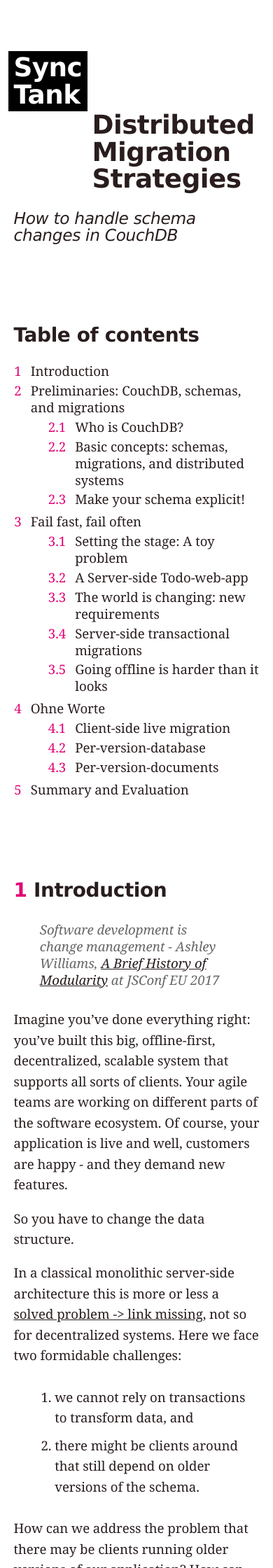
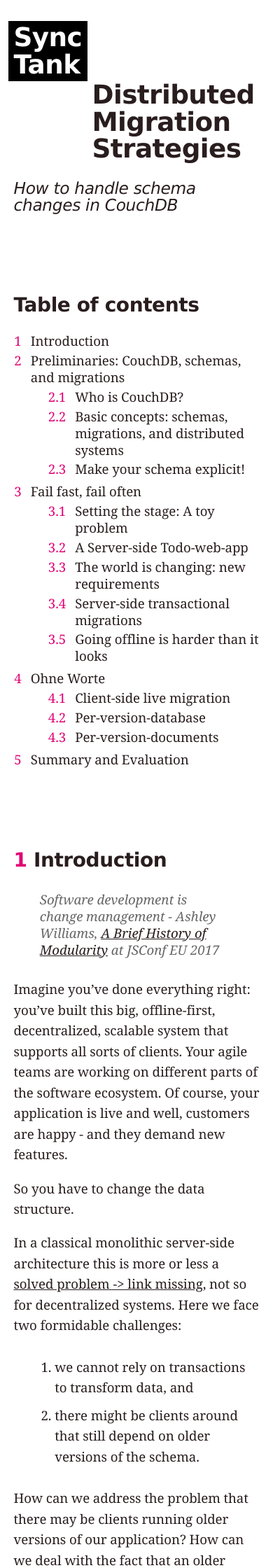
Before and after one commit to jo/sync-tank, a Jekyll site: the page built from index.md, in a window 390 px wide. Shown: the top 2240 px of the page at 70% size. Built offline with Jekyll 4.4.1, drawn with Linux system fonts in a browser that asks for light colours.

Commit message:
mobile styl

```diff
--- a/css/main.css
+++ b/css/main.css
@@ -249,8 +249,11 @@
 
 @media (max-width: 1024px) {
   body {
-    padding: 2vh 5vw;
+    padding: 0 5vw;
     font-size: 14pt;
+  }
+  h1 {
+    margin-top: 0;
   }
   .highlight {
     margin: 1ex -5vw;
```
